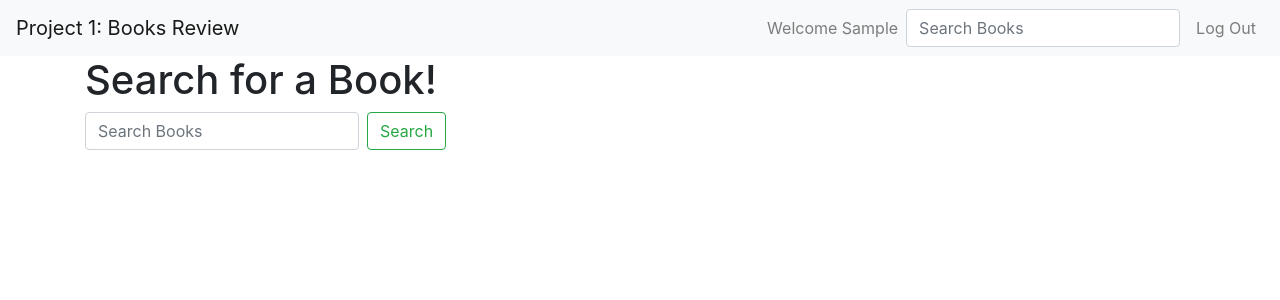
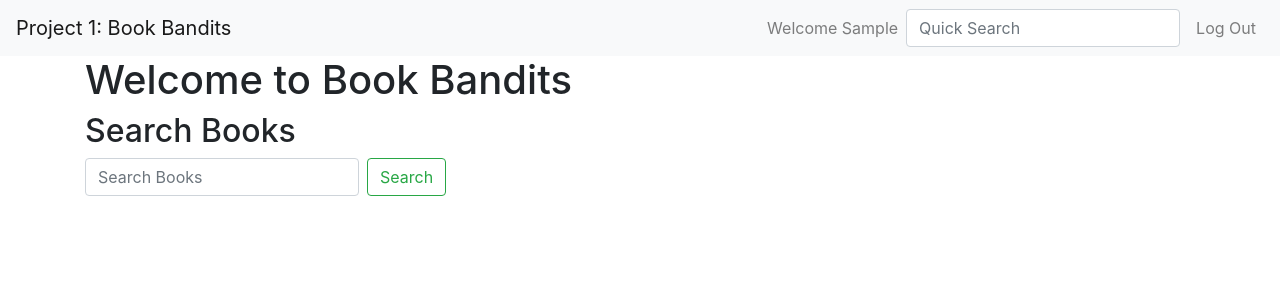
Before and after one commit to tranzilla/flask-book-review, a Flask app: page / in a window 1280 px wide. Shown: the top 300 px of the page. Run offline with Flask 2, Linux system fonts and the light colour scheme; the visitor is signed in with stand-in values (Sample User, id 1); some libraries are stand-ins or nearby versions.

Commit message:
change name of project, add static folder for styling

```diff
--- a/templates/index.html
+++ b/templates/index.html
@@ -1,13 +1,14 @@
 {% extends "layout.html" %}
 
 {% block title %}
-    Success!
+    Book Bandits
 {% endblock %}
 
 {% block body %}
-    <h1>Search for a Book!</h1>
+    <h1>Welcome to Book Bandits</h1>
+    <h2>Search Books</h2>
 
-    <form action="/search" method="post" class="form-inline my-2 my-lg-0">
+    <form action="{{ url_for('search') }}" method="post" class="form-inline my-2 my-lg-0">
       <input class="form-control mr-sm-2" type="text" name ="book" placeholder="Search Books" aria-label="Search">
       <button class="btn btn-outline-success my-2 my-sm-0" type="submit">Search</button>
     </form>
--- a/templates/layout.html
+++ b/templates/layout.html
@@ -11,7 +11,7 @@
     </head>
     <body>
         <nav class="navbar navbar-expand-lg navbar-light bg-light">
-            <a class="navbar-brand">Project 1: Books Review</a>
+            <a class="navbar-brand">Project 1: Book Bandits</a>
           <button class="navbar-toggler" type="button" data-toggle="collapse" data-target="#navbarSupportedContent" aria-controls="navbarSupportedContent" aria-expanded="false" aria-label="Toggle navigation">
             <span class="navbar-toggler-icon"></span>
           </button>
@@ -20,7 +20,7 @@
                 <ul class="navbar-nav ml-auto">
                     <li class="nav-item"><a class="nav-link">Welcome {{ session.username.capitalize() }}</a></li>
                     <form action="/search" method="post" class="form-inline my-2 my-lg-0">
-                        <input class="form-control mr-sm-2" name ="book" type="text" placeholder="Search Books" aria-label="Search">
+                        <input class="form-control mr-sm-2" name ="book" type="text" placeholder="Quick Search" aria-label="Search">
                     </form>
                     <li class="nav-item"><a class="nav-link" href="/logout">Log Out</a></li></a>
                 </ul>
--- a/templates/login.html
+++ b/templates/login.html
@@ -1,7 +1,7 @@
 {% extends "layout.html" %}
 
 {% block title %}
-    Flights
+    Login
 {% endblock %}
 
 {% block body %}
@@ -19,7 +19,8 @@
 
         <div class="form-group">
             <button class="btn btn-primary">Submit</button>
-            <a href="{{ url_for('register') }}" class="btn btn-info" role="button">Register</a>
+            <a href="{{ url_for('register') }}">New to the site? Click here to register!</a>
+
         </div>
 
     </form>
--- a/templates/result.html
+++ b/templates/result.html
@@ -1,7 +1,7 @@
 {% extends "layout.html" %}
 
 {% block title %}
-    Success!
+    Results!
 {% endblock %}
 
 {% block body %}
```
Also changed, not shown: 2 other files.
